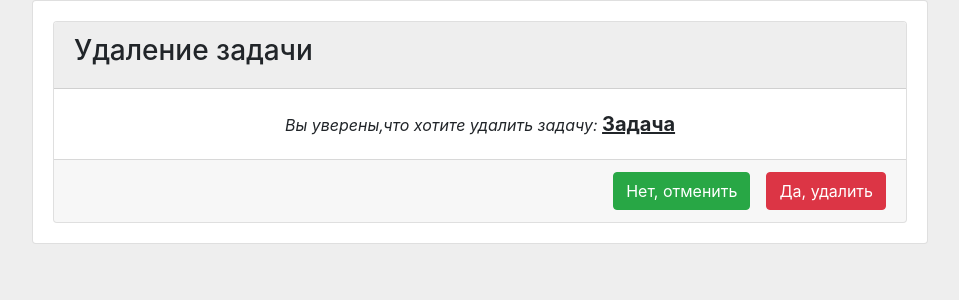
After one commit to nrbksv/to_do_list, a Django app: page /task/1/delete/confirm in a window 1280 px wide. The commit adds this page. Shown: the top 300 px of the page, without its empty margins (160-1119 px from the left). Run offline with Django 3.2, Linux system fonts and the light colour scheme; data comes from the database, SQL or seed files in the repository; some libraries are stand-ins or nearby versions.

Commit message:
Added confirmation when deleting a task.

```diff
--- a/to_do_list/task/static/css/styles.css
+++ b/to_do_list/task/static/css/styles.css
@@ -78,3 +78,9 @@
     box-shadow: red 0 0 3px;
     display: inline-block;
 }
+
+.card-body span {
+    font-size: 20px;
+    font-weight: bold;
+    text-decoration: underline;
+}
--- /dev/null
+++ b/to_do_list/task/templates/delete_confirmation.html
@@ -0,0 +1,19 @@
+{% extends 'page_pattern.html' %}
+{% load static %}
+
+{% block content%}
+      <div class="card-body text-center">
+        <div class="card">
+          <div class="card-header d-flex flex-row justify-content-between ch-in">
+              <h3 class="text-center">Удаление задачи</h3>
+          </div>
+          <div class="card-body cb">
+              <p class="card-text"><i>Вы уверены,что хотите удалить задачу:</i> <span class="task-title">{{ task.task_title }}</span></p>
+          </div>
+          <div class="card-footer d-flex flex-row justify-content-end">
+              <div><a class="btn btn-success mr-3" href="{% url 'task-detail' task.id %}">Нет, отменить</a></div>
+              <div><a class="btn btn-danger" href="{% url 'task-delete' task.id %}">Да, удалить</a></div>
+          </div>
+        </div>
+      </div>
+{% endblock %}
--- a/to_do_list/task/templates/task_detail.html
+++ b/to_do_list/task/templates/task_detail.html
@@ -43,7 +43,7 @@
                   </div>
                   <div class="card-footer d-flex flex-row justify-content-between">
                       <div><a class="btn btn-secondary" href="{% url 'task-update' task.id %}">Изменить</a></div>
-                      <div><a class="btn btn-secondary" href="{% url 'task-delete' task.id %}">Удалить</a></div>
+                      <div><a class="btn btn-secondary" href="{% url 'delete-confirm' task.id %}">Удалить</a></div>
                   </div>
                 </div>
                   <br>
--- a/to_do_list/task/views.py
+++ b/to_do_list/task/views.py
@@ -48,6 +48,16 @@ def delete_view(request, pk):
     return redirect('task-list')
 
 
+def delete_confirm_view(request, pk):
+    task = get_object_or_404(Task, id=pk)
+
+    if request.method == 'GET':
+        return render(request, 'delete_confirmation.html', {'task': task})
+    elif request.method == 'POST':
+        task.delete()
+        return redirect('task-list')
+
+
 def task_update_view(request, pk):
     task = get_object_or_404(Task, id=pk)
 
--- a/to_do_list/to_do_list/urls.py
+++ b/to_do_list/to_do_list/urls.py
@@ -15,7 +15,7 @@ Including another URLconf
 """
 from django.contrib import admin
 from django.urls import path
-from task.views import main_view, add_task_view, filtered_view, delete_view, detailed_view, task_update_view
+from task.views import main_view, add_task_view, filtered_view, delete_view, detailed_view, task_update_view, delete_confirm_view
 
 urlpatterns = [
     path('admin/', admin.site.urls),
@@ -25,4 +25,5 @@ urlpatterns = [
     path('task/status/', filtered_view, name='task-filter'),
     path('task/<int:pk>/delete', delete_view, name='task-delete'),
     path('task/<int:pk>/update', task_update_view, name='task-update'),
+    path('task/<int:pk>/delete/confirm', delete_confirm_view, name='delete-confirm')
 ]
```
